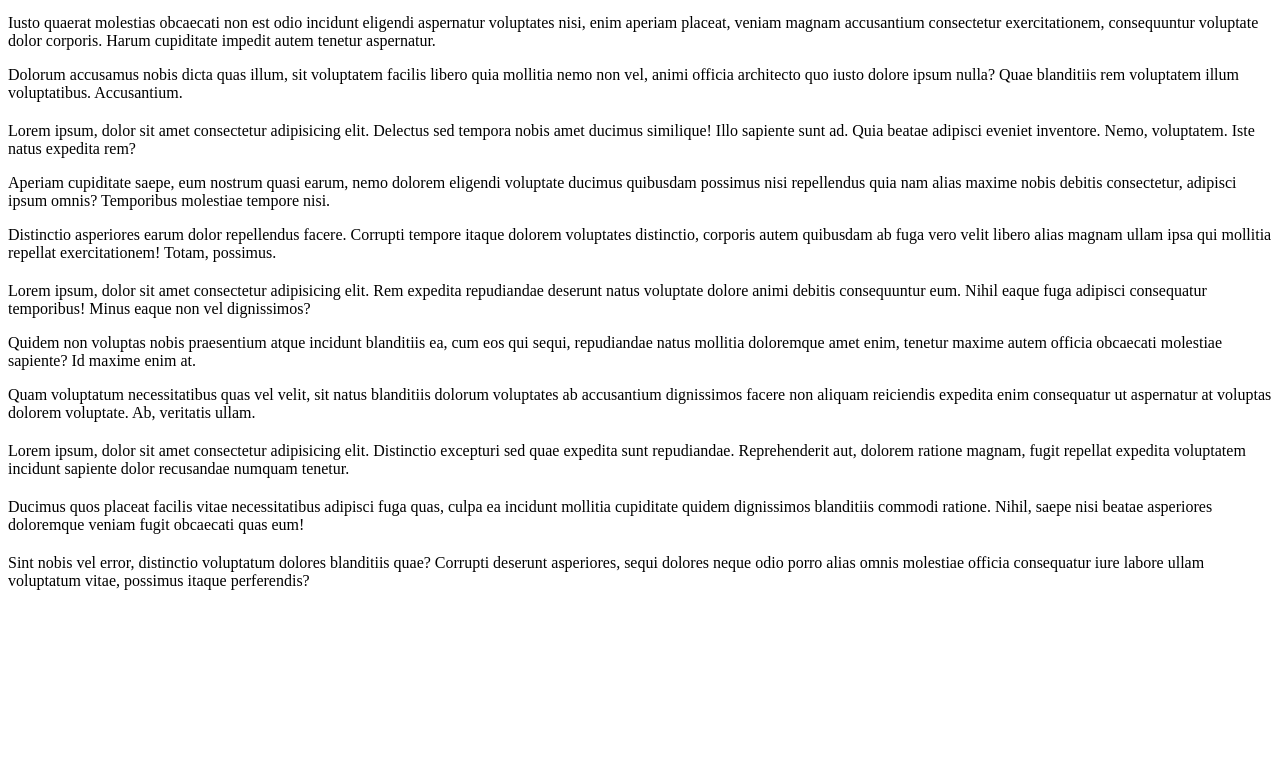
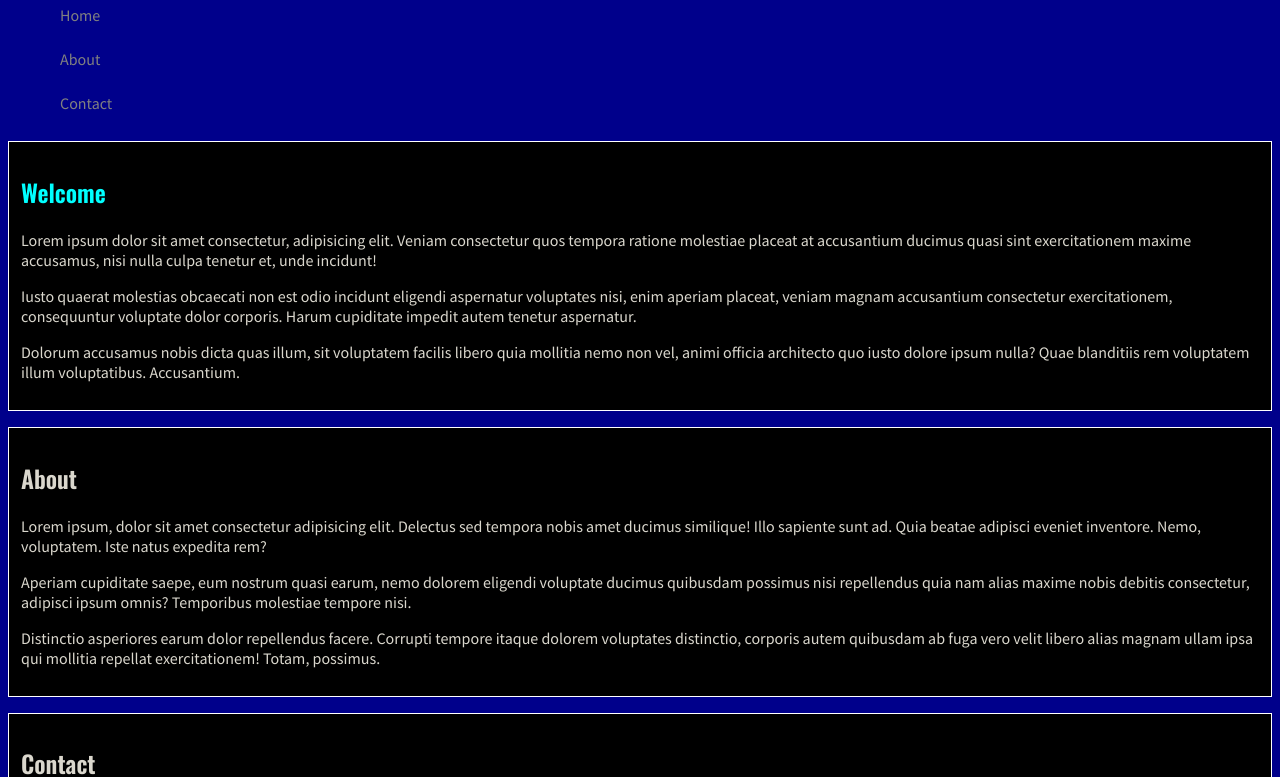
Before and after one commit to 1234Es/cssLessonOne, a plain HTML site: page index.html in a window 1280 px wide. Shown: the part 97-874 px from the top of the page. Before the commit the page ends 800 px from the top, so only its background shows below. Drawn offline with nearby package versions, Linux system fonts and the light colour scheme.

Commit message:
Followed along the lesson, did some small styling with css

```diff
--- a/index.html
+++ b/index.html
@@ -6,23 +6,23 @@
     <meta http-equiv="X-UA-Compatible" content="IE=edge">
     <meta name="viewport" content="width=device-width, initial-scale=1.0">
     <link rel="stylesheet" href="styles.css">
-    <title>Document</title>
+    <title>Learning Styles</title>
 </head>
 
 <body>
     <header>
-        <h1></h1>
-        <nav>
+        <h1>Test Inc</h1>
+        <nav id="nav">
             <ul>
-                <l1><a href="">Lorem</a></l1>
-                <l1><a href="">Ducimus</a></l1>
-                <l1><a href="">Quam</a></l1>
+                <li><a href="#home">Home</a></li>
+                <li><a href="#about">About</a></li>
+                <li><a href="#contact">Contact</a></li>
             </ul>
         </nav>
     </header>
     <main>
-        <section>
-            <h2></h2>
+        <section id="home">
+            <h2>Welcome</h2>
             <p>Lorem ipsum dolor sit amet consectetur, adipisicing elit. Veniam consectetur quos tempora ratione
                 molestiae placeat at accusantium ducimus quasi sint exercitationem maxime accusamus, nisi nulla culpa
                 tenetur et, unde incidunt!</p>
@@ -33,8 +33,8 @@
                 officia architecto quo iusto dolore ipsum nulla? Quae blanditiis rem voluptatem illum voluptatibus.
                 Accusantium.</p>
         </section>
-        <section>
-            <h2></h2>
+        <section id="about">
+            <h2>About</h2>
             <p>Lorem ipsum, dolor sit amet consectetur adipisicing elit. Delectus sed tempora nobis amet ducimus
                 similique! Illo sapiente sunt ad. Quia beatae adipisci eveniet inventore. Nemo, voluptatem. Iste natus
                 expedita rem?</p>
@@ -45,8 +45,8 @@
                 distinctio, corporis autem quibusdam ab fuga vero velit libero alias magnam ullam ipsa qui mollitia
                 repellat exercitationem! Totam, possimus.</p>
         </section>
-        <section>
-            <h2></h2>
+        <section id="contact">
+            <h2>Contact</h2>
             <p>Lorem ipsum, dolor sit amet consectetur adipisicing elit. Rem expedita repudiandae deserunt natus
                 voluptate dolore animi debitis consequuntur eum. Nihil eaque fuga adipisci consequatur temporibus! Minus
                 eaque non vel dignissimos?</p>
@@ -59,23 +59,28 @@
         </section>
     </main>
     <footer>
-        <section>
-            <h2></h2>
+        <section title="Company Info">
+            <h2>Test Inc</h2>
             <p>Lorem ipsum, dolor sit amet consectetur adipisicing elit. Distinctio excepturi sed quae expedita sunt
                 repudiandae. Reprehenderit aut, dolorem ratione magnam, fugit repellat expedita voluptatem incidunt
                 sapiente dolor recusandae numquam tenetur.</p>
         </section>
         <section>
-            <h2></h2>
+            <h2>Resources</h2>
             <p>Ducimus quos placeat facilis vitae necessitatibus adipisci fuga quas, culpa ea incidunt mollitia
                 cupiditate quidem dignissimos blanditiis commodi ratione. Nihil, saepe nisi beatae asperiores doloremque
                 veniam fugit obcaecati quas eum!</p>
         </section>
         <section>
-            <h2></h2>
-            <p>Sint nobis vel error, distinctio voluptatum dolores blanditiis quae? Corrupti deserunt asperiores, sequi
-                dolores neque odio porro alias omnis molestiae officia consequatur iure labore ullam voluptatum vitae,
-                possimus itaque perferendis?</p>
+            <h2>Links</h2>
+            <h1></h1>
+            <nav id="footernav">
+                <ul>
+                    <li><a href="#home">Home</a></li>
+                    <li><a href="#about">About</a></li>
+                    <li><a href="#contact">Contact</a></li>
+                </ul>
+            </nav>
         </section>
     </footer>
 </body>
--- a/styles.css
+++ b/styles.css
@@ -0,0 +1,82 @@
+@import url('https://fonts.googleapis.com/css2?family=Oswald:wght@600&family=Source+Sans+Pro&display=swap');
+
+/* font-family: 'Oswald', sans-serif; */
+/* font-family: 'Source Sans Pro', sans-serif; */
+
+body {
+    font-family: 'Source Sans Pro', sans-serif;
+    background-color: darkblue;
+    color: #DAD7CD;
+}
+
+
+h1, h2, h3, h4, h5, h6 {
+    font-family: 'Oswald', sans-serif;
+}
+
+a {
+    color: grey;
+}
+
+a:link, a:visited, a:hover, a:active {
+    text-decoration: none;
+}
+
+a:hover {
+    color: #DAD7CD;
+    background-color: aliceblue;
+}
+
+nav ul {
+    list-style-type: none;
+}
+
+nav ul li {
+    padding: 12px;
+}
+/* * How to style by attribute value
+
+    section[title="Company Info"] {
+    background-color: beige;
+}
+
+How to style by attribute value
+a[href="#home"] {
+    color: black;
+    background-color: aqua;
+}
+
+a[href="#about"] {
+    color: white;
+    background-color: green;
+}
+
+a[href="#contact"] {
+    color: blue;
+    background-color: yellow;
+} */
+main section {
+    padding: 12px;
+    margin-top: 16px;
+    background-color: black;
+    border: solid white 1px;
+}
+
+footer {
+    background-color: aquamarine;
+    color: green;
+}
+
+#home h2 {
+    color: aqua;
+}
+
+footer a {
+    color: black;
+}
+
+
+footer a:hover {
+    background-color: black;
+    color: #DAD7CD;
+}
```
